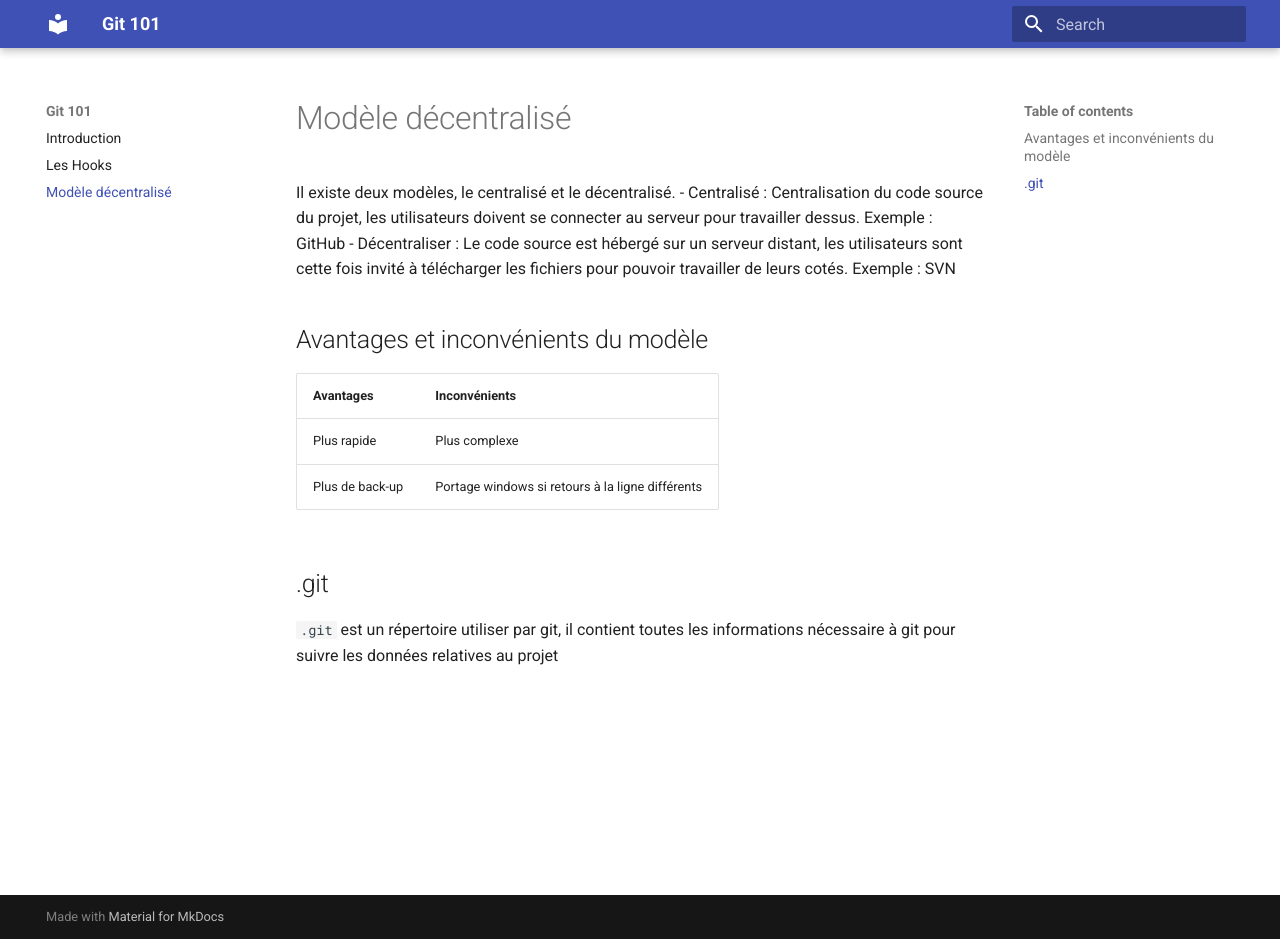
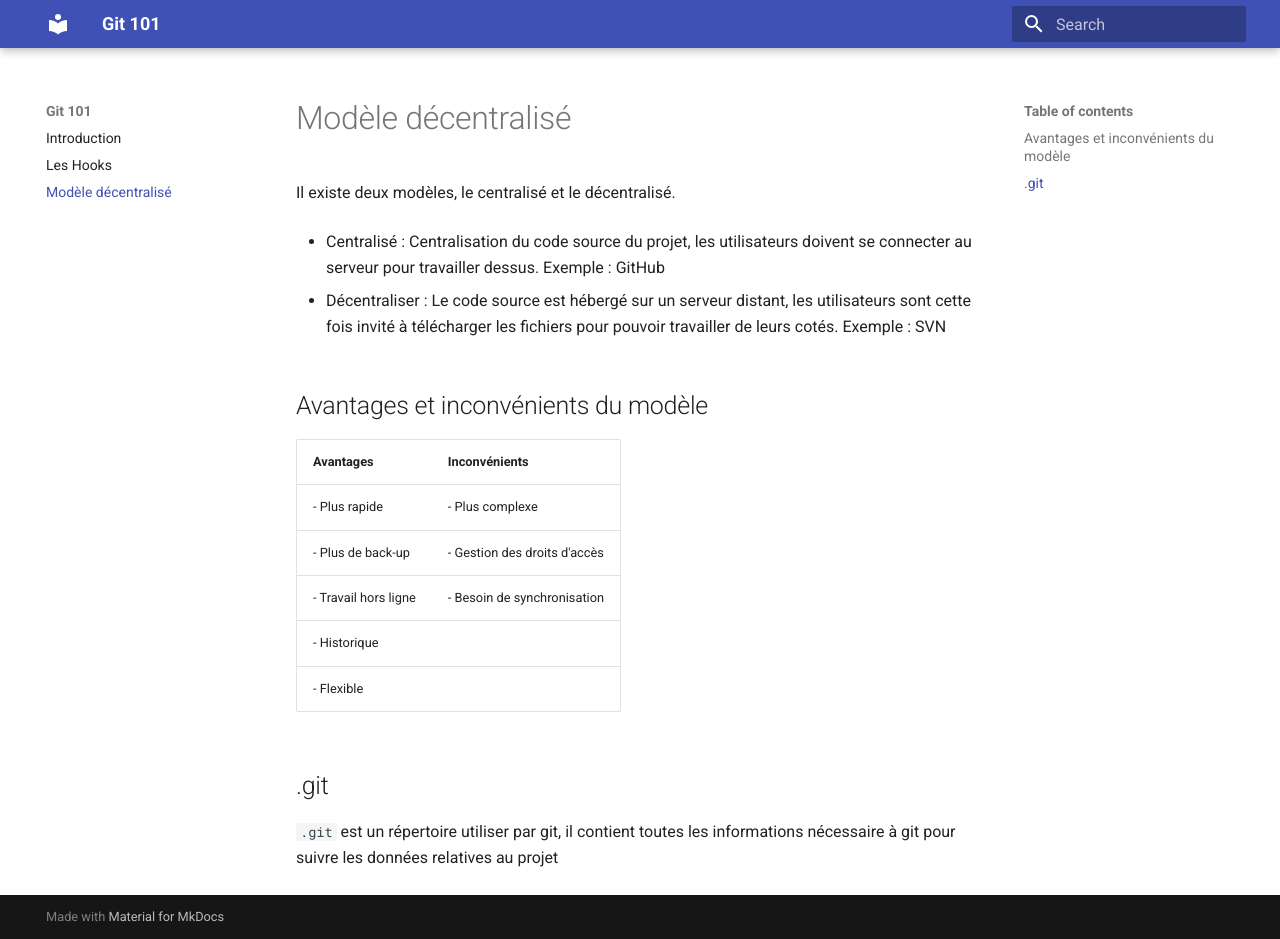
Before and after one commit to ub-mmi-but/git-101, an MkDocs documentation site: the page built from docs/modeleDecentralise.md, in a window 1280 px wide and 939 px high. Built offline with MkDocs 1.6.1 and Material for MkDocs 9.7.7, drawn with Linux system fonts in a browser that asks for light colours.

Commit message:
Ajout d'éléments dans le  tableau

```diff
--- a/docs/modeleDecentralise.md
+++ b/docs/modeleDecentralise.md
@@ -1,16 +1,21 @@
 # Modèle décentralisé
 
 Il existe deux modèles, le centralisé et le décentralisé.
-    - Centralisé : Centralisation du code source du projet, les utilisateurs doivent se connecter au serveur pour travailler dessus. Exemple : GitHub
-    - Décentraliser : Le code source est hébergé sur un serveur distant, les utilisateurs sont cette fois invité à télécharger les fichiers pour pouvoir travailler de leurs cotés. Exemple : SVN
+
+- Centralisé : Centralisation du code source du projet, les utilisateurs doivent se connecter au serveur pour travailler dessus. Exemple : GitHub
+
+- Décentraliser : Le code source est hébergé sur un serveur distant, les utilisateurs sont cette fois invité à télécharger les fichiers pour pouvoir travailler de leurs cotés. Exemple : SVN
 
 
 ## Avantages et inconvénients du modèle
 
 | Avantages | Inconvénients |
 | --------- | --------- |
-| Plus rapide  | Plus complexe |
-| Plus de back-up | Portage windows si retours à la ligne différents |
+| - Plus rapide  | - Plus complexe |
+| - Plus de back-up | - Gestion des droits d'accès |
+| - Travail hors ligne | - Besoin de synchronisation |
+| - Historique |
+| - Flexible |
 
 ## .git
 
```
